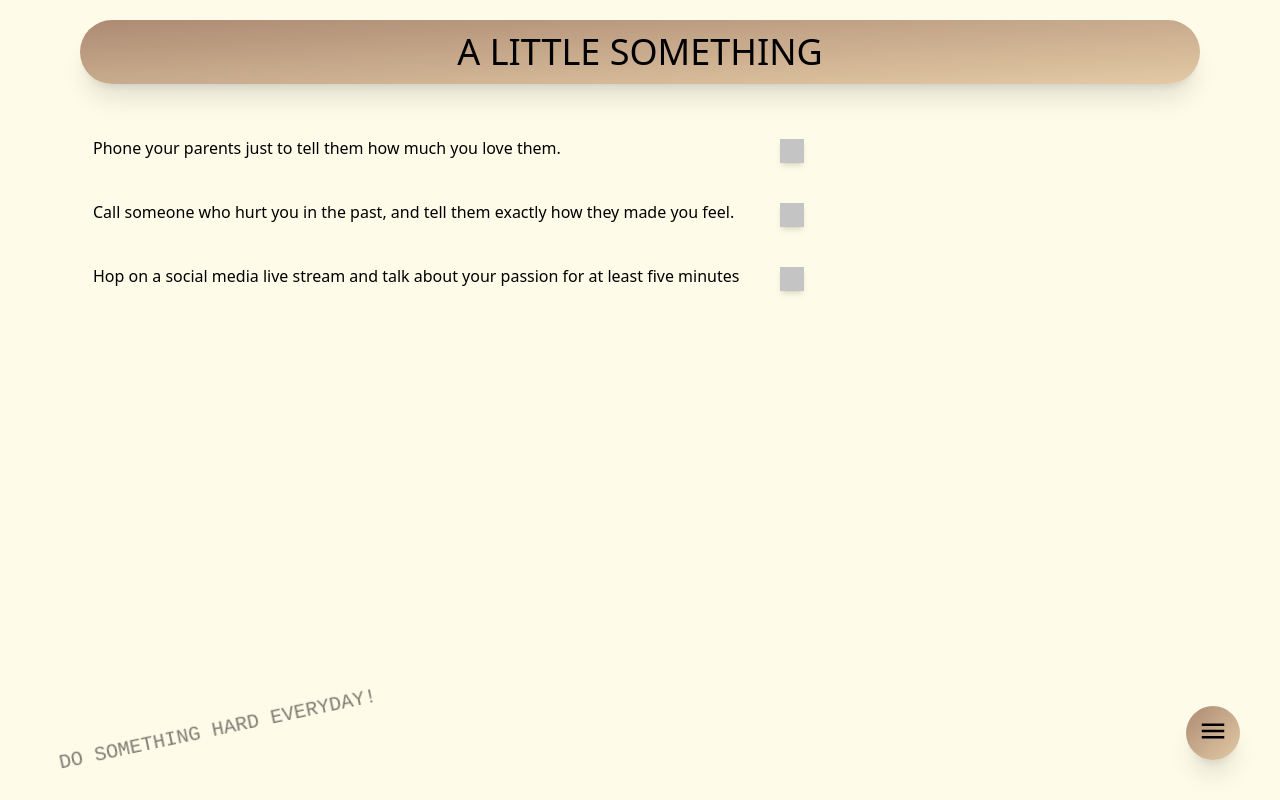
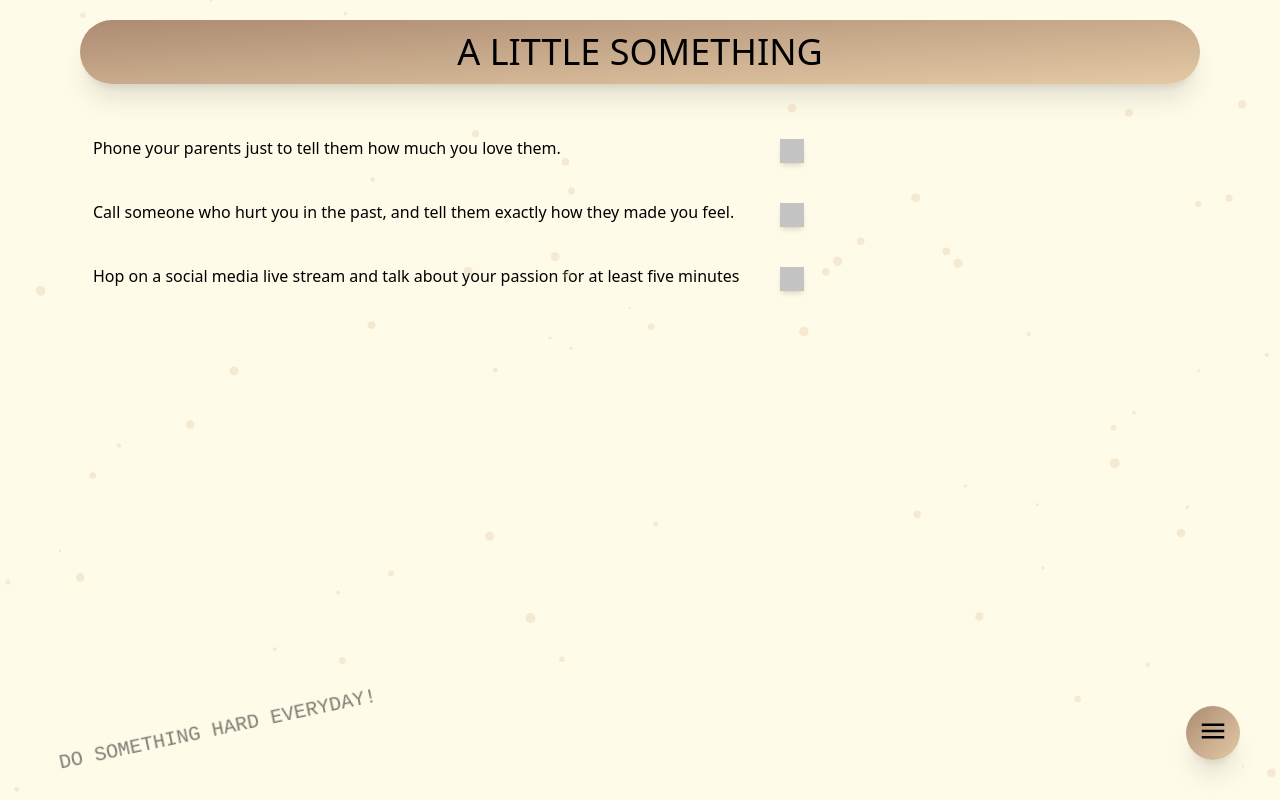
Before and after one commit to Zeno3463/a-little-something, a Next.js app in the folder client/: page / in a window 1280 px wide. Built offline with nearby package versions, Linux system fonts and the light colour scheme.

Commit message:
style: Added parallax background

```diff
--- a/client/components/Background.tsx
+++ b/client/components/Background.tsx
@@ -1,10 +1,60 @@
 import React from 'react'
+import Particles from 'react-tsparticles'
 
 const Background = () => {
 	return <div className='animate-fade-in opacity-0'>
-		<div className='absolute bottom-0 m-14 text-xl -rotate-12 font-[Courier] font-extralight opacity-50'>
+		<div className='absolute bottom-0 m-14 text-xl -rotate-12 font-[Courier] font-extralight opacity-0 lg:opacity-50'>
 			DO SOMETHING HARD EVERYDAY!
 		</div>
+		<Particles
+			options={{
+				fpsLimit: 120,
+				interactivity: {
+					modes: {
+						bubble: {
+							distance: 400,
+							duration: 2,
+							opacity: 0.8,
+							size: 6,
+						},
+					},
+					events: {
+						onHover: {
+							enable: true,
+							mode: 'bubble',
+							parallax: {
+								enable: true,
+								force: 60,
+							}
+						}
+					}
+				},
+				particles: {
+					color: {
+						value: "#e3caa5",
+					},
+					number: {
+						density: {
+							enable: true,
+							area: 800,
+						},
+						value: 50,
+					},
+					opacity: {
+						value: 0.2,
+					},
+					shape: {
+						type: "circle",
+					},
+					size: {
+						random: true,
+						value: 5,
+					},
+				},
+				detectRetina: true,
+				zLayers: 1,
+			}}
+		/>
 	</div>
 }
 
--- a/client/components/Menu.tsx
+++ b/client/components/Menu.tsx
@@ -22,10 +22,10 @@ const Menu = () => {
 	}
 
 	return <div className='animate-fade-in opacity-0'>
-		<div className='absolute hover:cursor-pointer transition-all right-0 bottom-0 shadow-xl hover:scale-110 m-10 bg-gradient rounded-full px-3 pt-2.5 p-2' onClick={() => setIsOpen(!isOpen)}>
+		<div className='fixed hover:cursor-pointer transition-all right-0 bottom-0 shadow-xl hover:scale-110 m-10 bg-gradient rounded-full px-3 pt-2.5 p-2' onClick={() => setIsOpen(!isOpen)}>
 			<Image src={MenuIcon} width={30} height={30} />
 		</div>
-		<div className={`${isOpen ? 'block' : 'hidden'} m-10 mb-24 mr-11 absolute right-0 bottom-0`}>
+		<div className={`${isOpen ? 'block' : 'hidden'} m-10 mb-24 mr-11 fixed right-0 bottom-0`}>
 			<button onClick={refreshTasks} className='animate-bounce-in transition-all hover:shadow-xl hover:scale-105 block px-3 pt-2.5 p-2 my-2 bg-grey rounded-full'><Image src={ResetIcon} /></button>
 			<a href='/settings' className='animate-bounce-in transition-all hover:shadow-xl hover:scale-105 block px-3 pt-2.5 p-2 my-2 bg-grey rounded-full'><Image src={SettingsIcon} /></a>
 			<a href='/about' className='animate-bounce-in transition-all hover:shadow-xl hover:scale-105 block px-3 pt-2.5 p-2 my-2 bg-grey rounded-full'><Image src={AboutIcon} /></a>
--- a/client/components/TaskList.tsx
+++ b/client/components/TaskList.tsx
@@ -40,11 +40,11 @@ const TaskList = () => {
 	return <div>
 		<table>
 			{tasks.map((task, index) => <tr key={index} className='animate-bounce-in opacity-0' style={{animationDelay: `${index/5}s`}}>
-				<td className='py-5 font-light border lg:border-0 text-center lg:text-left'>
+				<td className='py-5 font-light text-center lg:text-left'>
 					{!task.done ? task.name: <s>{task.name}</s>}
 				</td>
 				{!task.done ?
-				<td className='pl-10 border lg:border-0'>
+				<td className='pl-10'>
 					<button className='bg-grey p-3 shadow-md transition-all hover:scale-110' onClick={() => toggleDone(index)}></button>
 				</td> : null}
 			</tr>)}
--- a/client/package.json
+++ b/client/package.json
@@ -8,7 +8,8 @@
   "dependencies": {
     "next": "latest",
     "react": "^17.0.2",
-    "react-dom": "^17.0.2"
+    "react-dom": "^17.0.2",
+    "react-tsparticles": "^1.43.1"
   },
   "devDependencies": {
     "@types/node": "17.0.4",
```
Also changed, not shown: 2 other files (tests, documents, lock files or other folders).
